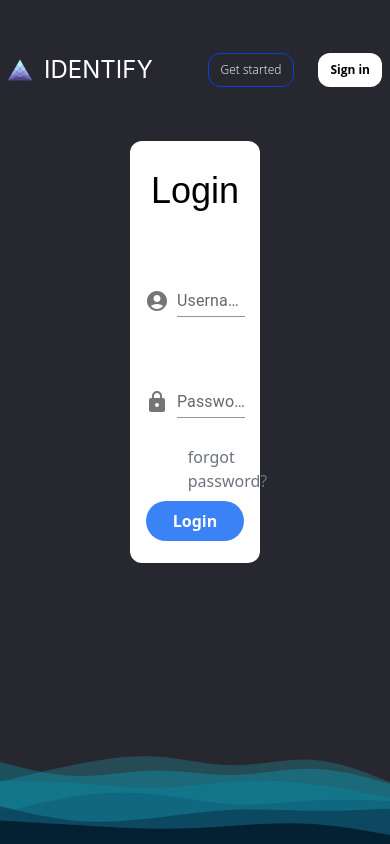
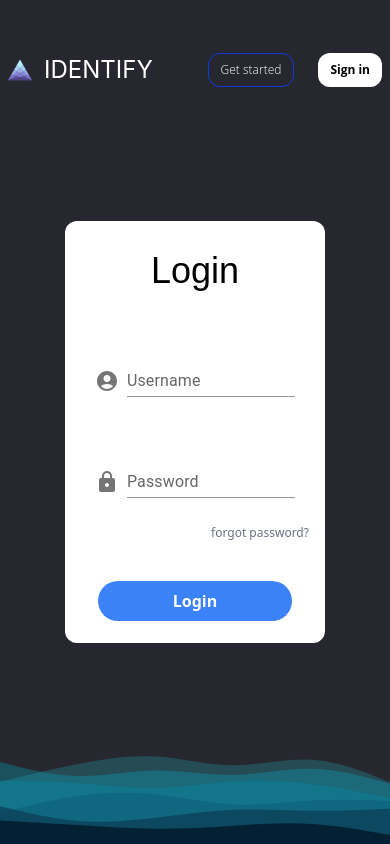
Before and after one commit to KazutoMartin/IDentify, a React (Create React App) app in the folder front/identify/: page /sign-in in a window 390 px wide. Built offline with nearby package versions, Linux system fonts and the light colour scheme.

Commit message:
signin page made responsive

```diff
--- a/front/identify/src/components/SignInForm.jsx
+++ b/front/identify/src/components/SignInForm.jsx
@@ -10,7 +10,7 @@ import LockIcon from '@mui/icons-material/Lock';
 
 function SignInForm() {
   return (
-  <div className="flex mx-auto bg-white w-1/3 h-1/2 rounded-xl justify-center flex-col z-50">
+  <div className="flex mx-auto bg-white w-1/3 h-1/2 rounded-xl justify-center flex-col sml:w-2/3 mt-20 z-50">
     <div className="w-full h-1/3 flex justify-center items-center"><h1 className="font-signfont text-4xl">Login</h1></div>
     <div className="w-full h-1/3 flex justify-center items-center">
     <Box sx={{ display: 'flex', alignItems: 'flex-end', width: '77%'}}>
@@ -25,7 +25,7 @@ function SignInForm() {
       </Box>
     </div>
     <div className="w-full h-1/6 flex justify-end">
-      <div className="h-full w-1/2"><a href="#" className="flex justify-center items-start w-full text-gray-500">forgot password?</a></div>
+      <div className="h-full w-1/2"><a href="#" className="flex justify-center items-start w-full text-gray-500 mdl:text-xs">forgot password?</a></div>
     </div>
     <div className="w-full h-1/6 flex justify-center items-center mb-4">
     <button className="bg-blue-500 hover:bg-blue-700 text-white font-bold py-2 px-4 rounded-full w-3/4">
```
